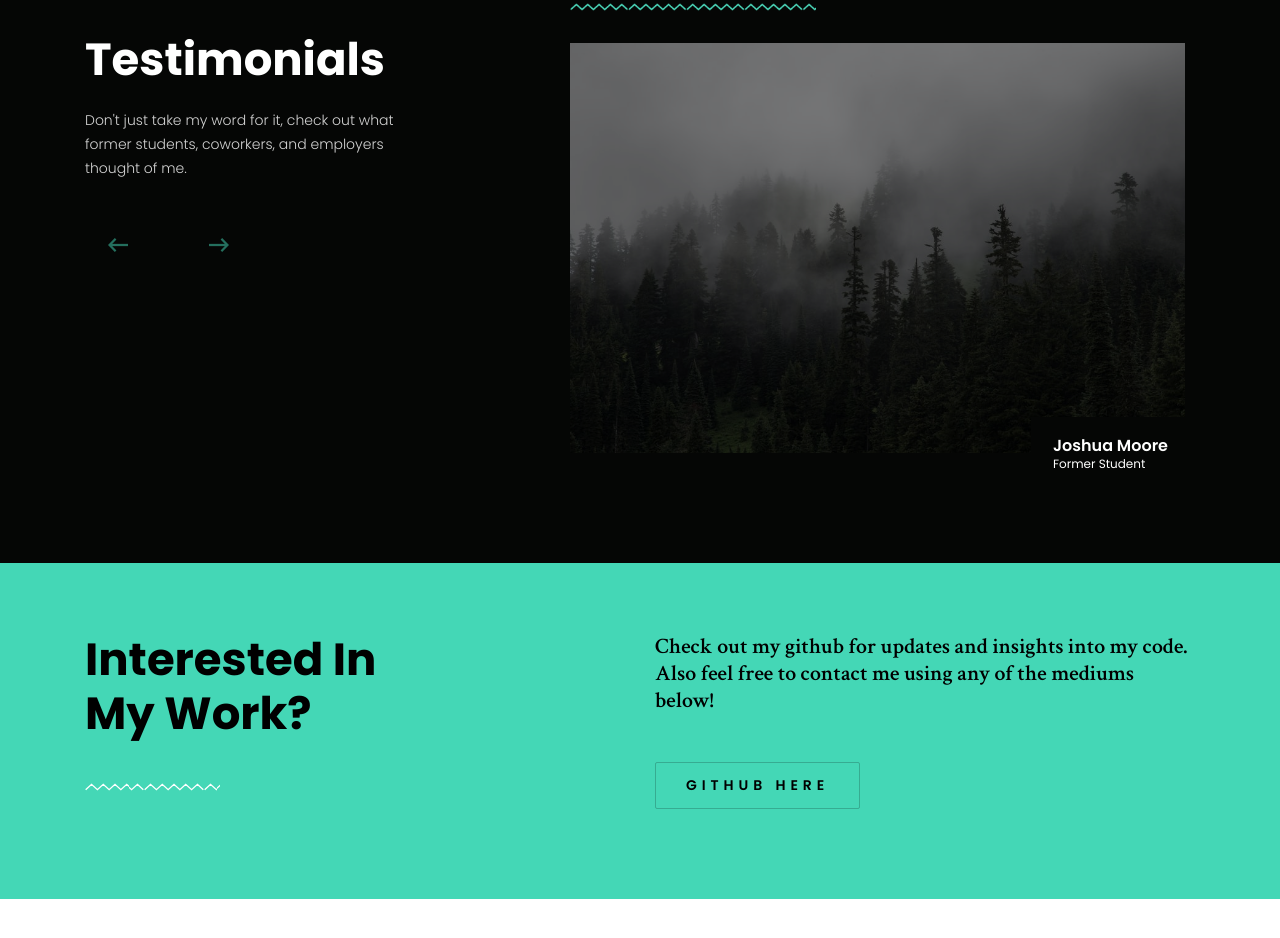
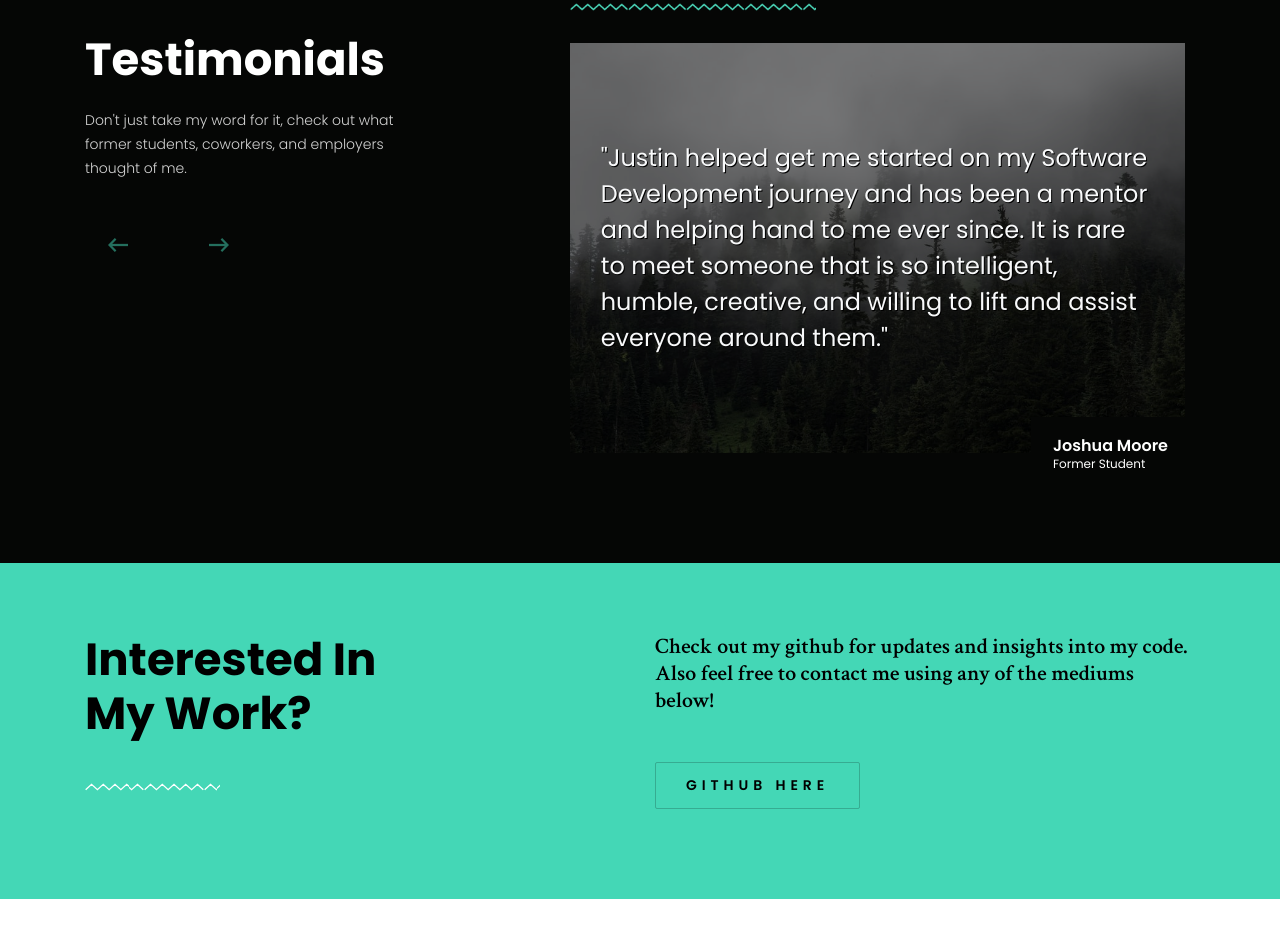
Before and after one commit to JustinCarpenter2020/JustinCarpenter2020.github.io, a plain HTML site: page index.html in a window 1280 px wide. Shown: the part 3239-4177 px from the top of the page. Drawn offline with Linux system fonts and the light colour scheme.

Commit message:
josh testimony added

```diff
--- a/index.html
+++ b/index.html
@@ -299,7 +299,7 @@
                                         <div class="team-card" data-animation="animated fadeInRight">
                                             <img src="assets/images/trees2.jpg" alt="trees" class="team-member-thumbnail darken">
                                             <div class="centered text-light">
-
+                                                "Justin helped get me started on my Software Development journey and has been a mentor and helping hand to me ever since. It is rare to meet someone that is so intelligent, humble, creative, and willing to lift and assist everyone around them."
                                             </div>
                                             <div class="team-member-details">
                                                 <h6 class="team-member-name">Joshua Moore</h6>
```
